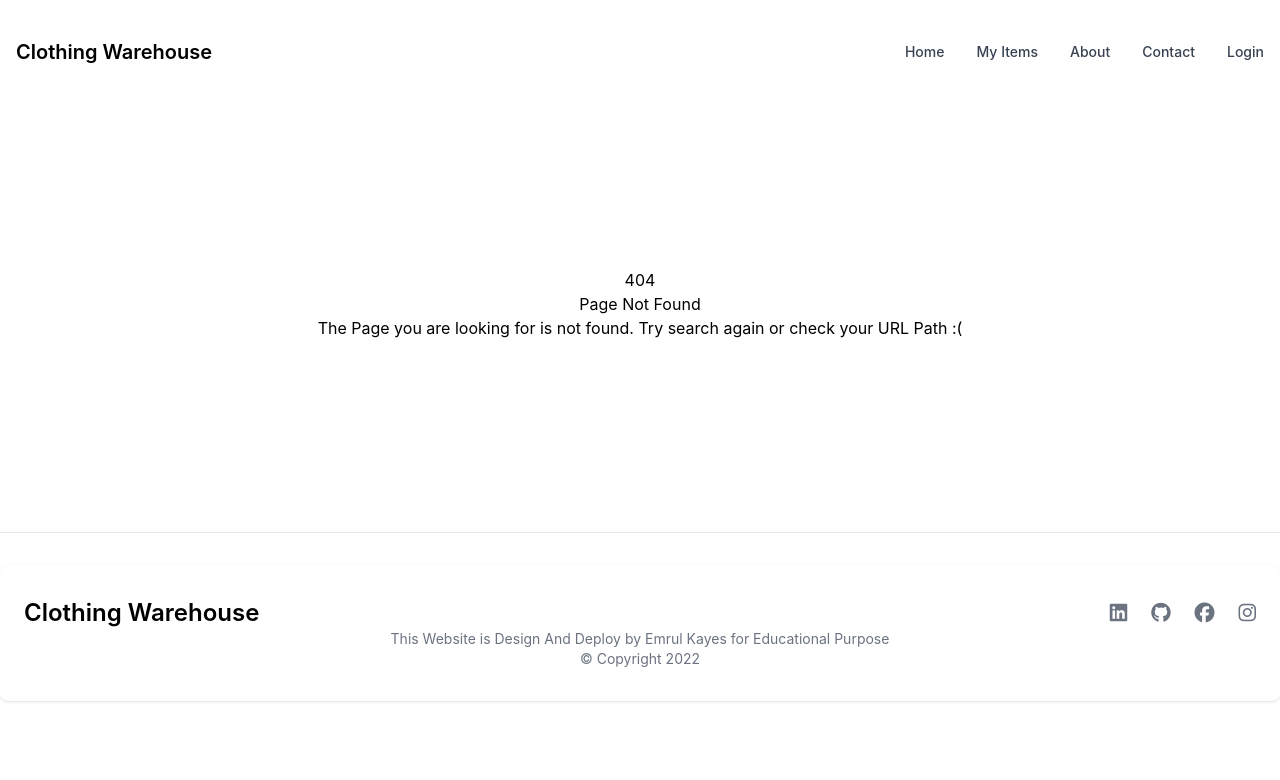
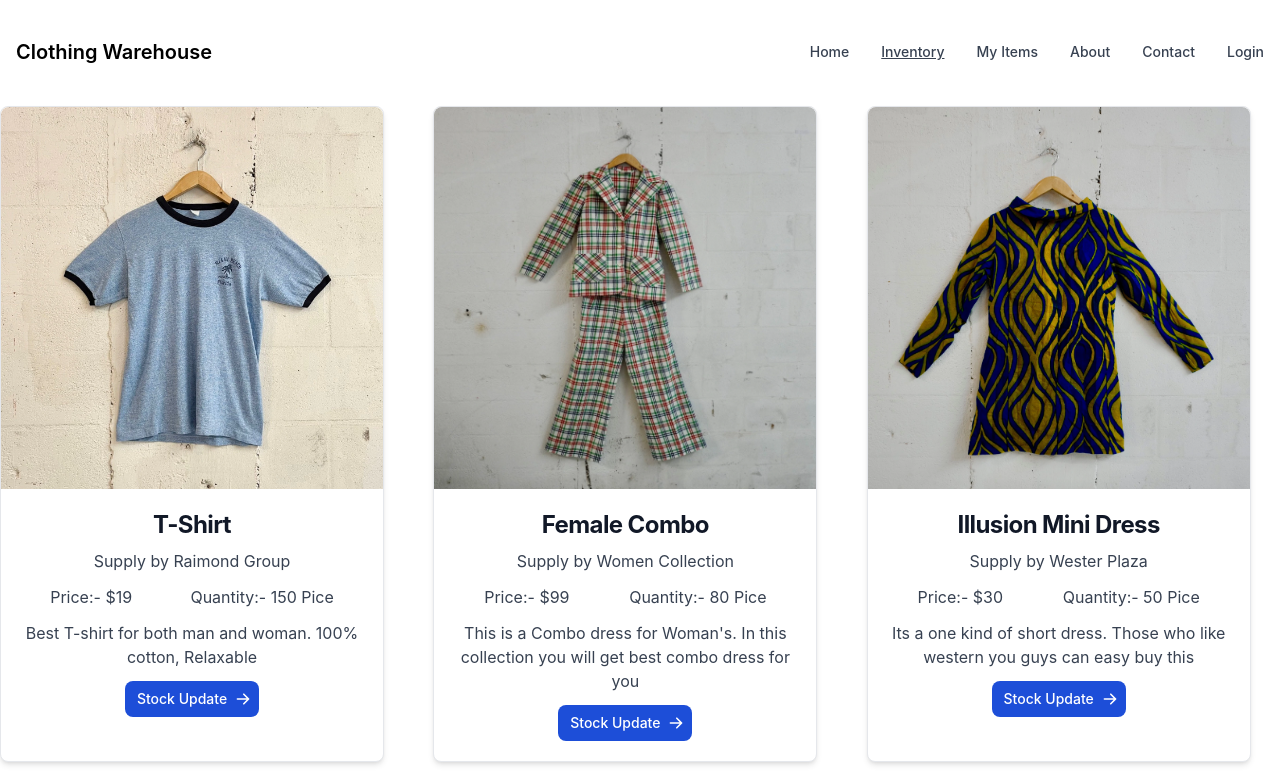
Before and after one commit to its-kayes/warehouse-client, a React (Create React App) app: page /inventory in a window 1280 px wide. Shown: the top 780 px of the page. Built offline with nearby package versions, Linux system fonts and the light colour scheme; no server answers.

Commit message:
Invertory

```diff
--- a/src/App.js
+++ b/src/App.js
@@ -9,6 +9,8 @@ import Login from './components/GetIn/Login';
 import Register from './components/GetIn/Register';
 import RequireAuth from './components/RequireAuth/RequireAuth';
 import MyItems from './components/MyItems/MyItems';
+import Inventory from './components/Inventory/Inventory';
+import InventoryDetails from './components/Inventory/InventoryDetails';
 
 function App() {
   return (
@@ -19,6 +21,10 @@ function App() {
         <Route path='/home' element={<Home></Home>}>  </Route>
         <Route path='/about' element={<About></About>}> </Route>
         <Route path='/login' element={<Login></Login>}> </Route>
+        <Route path='/inventory' element={<Inventory></Inventory>}> </Route>
+        <Route path='/inventory/:id' element={<RequireAuth>
+          <InventoryDetails></InventoryDetails>
+        </RequireAuth>}> </Route>
         <Route path='/myitems' element={
           <RequireAuth>
             <MyItems></MyItems>
--- a/src/components/Header/Header.js
+++ b/src/components/Header/Header.js
@@ -17,18 +17,13 @@ const Header = () => {
             <nav className="bg-white border-gray-200 px-2 sm:px-4 py-2.5 rounded dark:bg-gray-800">
                 <div className="container flex flex-wrap justify-between items-center mx-auto">
                     <span className="self-center text-xl font-semibold whitespace-nowrap dark:text-white">Clothing Warehouse</span>
-                    {/* <a href="https://flowbite.com" className="flex items-center">
-                        <img src="/docs/images/logo.svg" className="mr-3 h-6 sm:h-9" alt="Flowbite Logo" />
-                    </a> */}
-                    {/* <button data-collapse-toggle="mobile-menu" type="button" className="inline-flex items-center p-2 ml-3 text-sm text-gray-500 rounded-lg md:hidden hover:bg-gray-100 focus:outline-none focus:ring-2 focus:ring-gray-200 dark:text-gray-400 dark:hover:bg-gray-700 dark:focus:ring-gray-600" aria-controls="mobile-menu" aria-expanded="false">
-                        <span className="sr-only">Open main menu</span>
-                        <svg className="w-6 h-6" fill="currentColor" viewBox="0 0 20 20" xmlns="http://www.w3.org/2000/svg"><path fill-rule="evenodd" d="M3 5a1 1 0 011-1h12a1 1 0 110 2H4a1 1 0 01-1-1zM3 10a1 1 0 011-1h12a1 1 0 110 2H4a1 1 0 01-1-1zM3 15a1 1 0 011-1h12a1 1 0 110 2H4a1 1 0 01-1-1z" clip-rule="evenodd"></path></svg>
-                        <svg className="hidden w-6 h-6" fill="currentColor" viewBox="0 0 20 20" xmlns="http://www.w3.org/2000/svg"><path fill-rule="evenodd" d="M4.293 4.293a1 1 0 011.414 0L10 8.586l4.293-4.293a1 1 0 111.414 1.414L11.414 10l4.293 4.293a1 1 0 01-1.414 1.414L10 11.414l-4.293 4.293a1 1 0 01-1.414-1.414L8.586 10 4.293 5.707a1 1 0 010-1.414z" clip-rule="evenodd"></path></svg>
-                    </button> */}
                     <div className="hidden w-full md:block md:w-auto" id="mobile-menu">
                         <ul className="flex flex-col mt-4 md:flex-row md:space-x-8 md:mt-0 md:text-sm md:font-medium">
                             <li>
                                 <CustomLink className='block py-2 pr-4 pl-3 text-gray-700 border-b border-gray-100 hover:bg-gray-50 md:hover:bg-transparent md:border-0 md:hover:text-blue-700 md:p-0 dark:text-gray-400 md:dark:hover:text-white dark:hover:bg-gray-700 dark:hover:text-white md:dark:hover:bg-transparent dark:border-gray-700' to='/home'> Home </CustomLink>
+                            </li>
+                            <li>
+                                <CustomLink className=' block py-2 pr-4 pl-3 text-gray-700 border-b border-gray-100 hover:bg-gray-50 md:hover:bg-transparent md:border-0 md:hover:text-blue-700 md:p-0 dark:text-gray-400 md:dark:hover:text-white dark:hover:bg-gray-700 dark:hover:text-white md:dark:hover:bg-transparent dark:border-gray-700' to='/inventory'> Inventory </CustomLink>
                             </li>
                             <li>
                                 <CustomLink className=' block py-2 pr-4 pl-3 text-gray-700 border-b border-gray-100 hover:bg-gray-50 md:hover:bg-transparent md:border-0 md:hover:text-blue-700 md:p-0 dark:text-gray-400 md:dark:hover:text-white dark:hover:bg-gray-700 dark:hover:text-white md:dark:hover:bg-transparent dark:border-gray-700' to='/myitems'> My Items </CustomLink>
--- /dev/null
+++ b/src/components/Inventory/Inventory.js
@@ -0,0 +1,12 @@
+import React from 'react';
+import Items from '../Items/Items';
+
+const Inventory = () => {
+    return (
+        <div>
+            <Items> </Items>
+        </div>
+    );
+};
+
+export default Inventory;
--- /dev/null
+++ b/src/components/Inventory/InventoryDetails.js
@@ -0,0 +1,13 @@
+import React from 'react';
+import { useParams } from 'react-router-dom';
+
+const InventoryDetails = () => {
+    let {id} = useParams();
+    return (
+        <div>
+            <h1> this is inventory item {id} </h1>
+        </div>
+    );
+};
+
+export default InventoryDetails;
--- a/src/components/Items/Items.js
+++ b/src/components/Items/Items.js
@@ -1,9 +1,16 @@
 import React, { useEffect } from 'react';
+import { useNavigate } from 'react-router-dom';
 import useItems from '../../hook/useItems';
 import './Items.css';
 
 const Items = () => {
     let [items, setItems] = useItems()
+    let navigate = useNavigate();
+
+
+    let navigateToInventory = (id) => {
+        navigate(`/inventory/${id}`);
+    }
 
     return (
         <div>
@@ -25,7 +32,7 @@ const Items = () => {
                                 <p className="mb-3 font-normal text-gray-700 dark:text-gray-400">{item.body}</p>
 
 
-                                <a href="#" className="inline-flex items-center py-2 px-3 text-sm font-medium text-center text-white bg-blue-700 rounded-lg hover:bg-blue-800 focus:ring-4 focus:outline-none focus:ring-blue-300 dark:bg-blue-600 dark:hover:bg-blue-700 dark:focus:ring-blue-800">
+                                <a href="#" onClick={()=> navigateToInventory(item.id)} className="inline-flex items-center py-2 px-3 text-sm font-medium text-center text-white bg-blue-700 rounded-lg hover:bg-blue-800 focus:ring-4 focus:outline-none focus:ring-blue-300 dark:bg-blue-600 dark:hover:bg-blue-700 dark:focus:ring-blue-800">
                                     Stock Update
                                     <svg className="ml-2 -mr-1 w-4 h-4" fill="currentColor" viewBox="0 0 20 20" xmlns="http://www.w3.org/2000/svg"><path fillRule="evenodd" d="M10.293 3.293a1 1 0 011.414 0l6 6a1 1 0 010 1.414l-6 6a1 1 0 01-1.414-1.414L14.586 11H3a1 1 0 110-2h11.586l-4.293-4.293a1 1 0 010-1.414z" clipRule="evenodd"></path></svg>
                                 </a>
```
